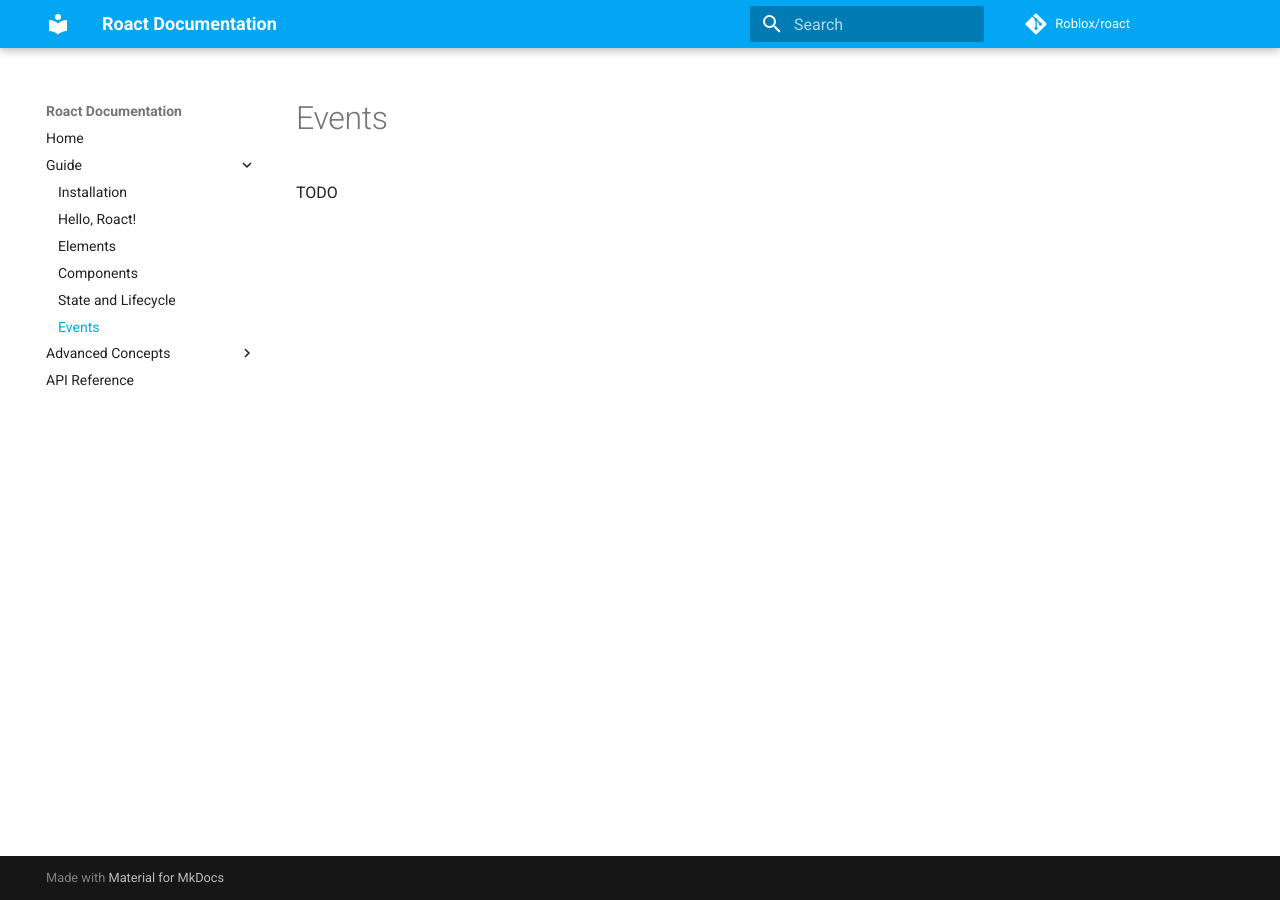
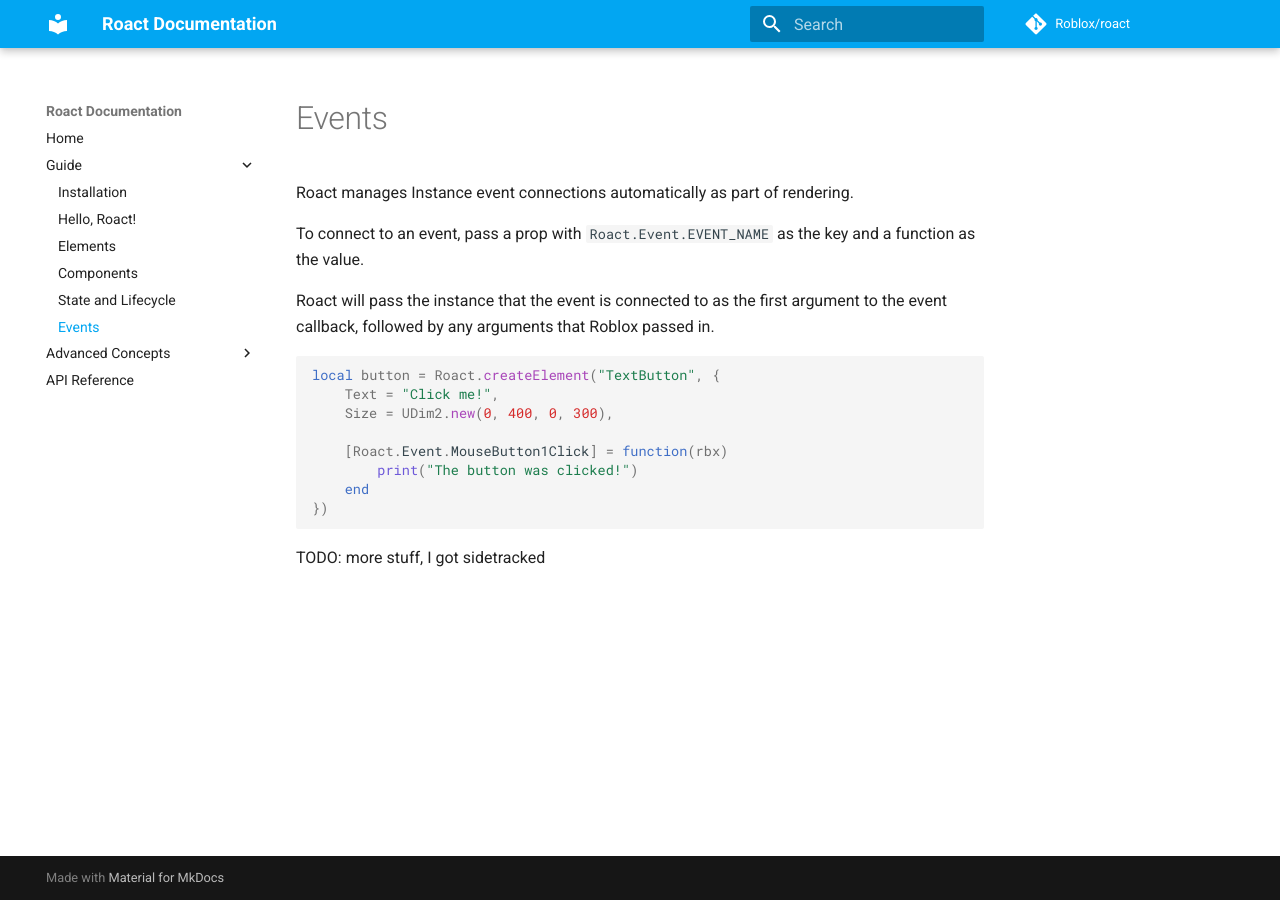
Before and after one commit to Roblox/roact, an MkDocs documentation site: the page built from docs/guide/events.md, in a window 1280 px wide. Built offline with MkDocs 1.6.1 and Material for MkDocs 9.7.7, drawn with Linux system fonts in a browser that asks for light colours; comment, search, counter and statistics services are not loaded; old or Windows-style settings are respelled for this version of MkDocs.

Commit message:
Begin events page

````diff
--- a/docs/guide/events.md
+++ b/docs/guide/events.md
@@ -1,2 +1,19 @@
 # Events
-TODO
+Roact manages Instance event connections automatically as part of rendering.
+
+To connect to an event, pass a prop with `Roact.Event.EVENT_NAME` as the key and a function as the value.
+
+Roact will pass the instance that the event is connected to as the first argument to the event callback, followed by any arguments that Roblox passed in.
+
+```lua
+local button = Roact.createElement("TextButton", {
+	Text = "Click me!",
+	Size = UDim2.new(0, 400, 0, 300),
+
+	[Roact.Event.MouseButton1Click] = function(rbx)
+		print("The button was clicked!")
+	end
+})
+```
+
+TODO: more stuff, I got sidetracked
````
